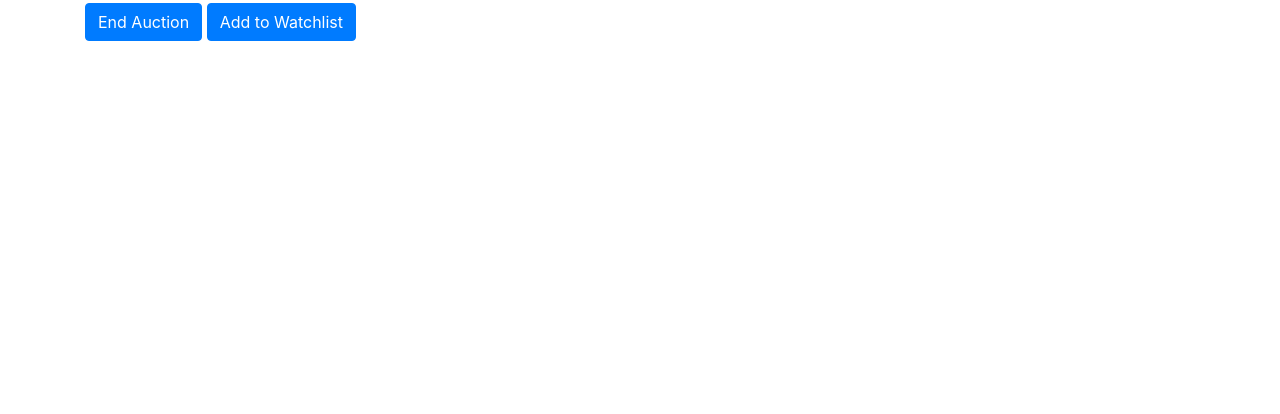
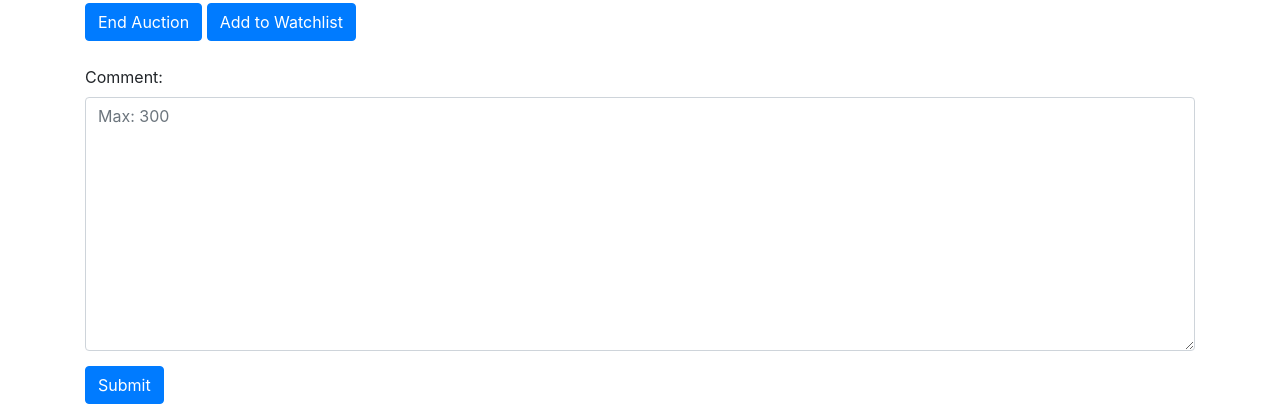
Before and after one commit to brianthtsou/ecommerce-auction-app, a Django app: page /listing/3 in a window 1280 px wide. Shown: the part 533-947 px from the top of the page. Before the commit the page ends 574 px from the top, so only its background shows below. Run offline with Django 3.2, Linux system fonts and the light colour scheme; a user stored in the database is signed in; data comes from the database, SQL or seed files in the repository; both versions use the stored data as it was after the commit; some libraries are stand-ins or nearby versions.

Commit message:
added comments functionality

```diff
--- a/auctions/static/auctions/styles.css
+++ b/auctions/static/auctions/styles.css
@@ -15,3 +15,7 @@ body {
 .active_listing_box {
     color: black;
 }
+
+#form-submit-btn {
+    margin-top: 15px;
+}
--- a/auctions/templates/auctions/listing.html
+++ b/auctions/templates/auctions/listing.html
@@ -37,4 +37,12 @@
         </a>
         {% endif %}
     </div>
+    <br>
+    <div class="container">
+        <form action="{% url 'add_comment' id=list_id %}" method="POST">
+            {% csrf_token %}
+            {{ comment_form }}
+            <input class="btn btn-primary" id="form-submit-btn" type="submit">
+        </form>
+    </div>
 {% endblock %}
--- a/auctions/urls.py
+++ b/auctions/urls.py
@@ -15,5 +15,6 @@ urlpatterns = [
     path("listing/add/<int:id>", views.add_to_watchlist, name="add_to_watchlist"),
     path("listing/bid/<int:id>", views.bid_on_listing, name="bid_on_listing"),
     path("categories", views.categories_view, name="categories_view"),
-    path("listings/<str:cat>", views.single_category_view, name="single_category_view")
+    path("listings/<str:cat>", views.single_category_view, name="single_category_view"),
+    path("listings/<int:id>/cmnt", views.add_comment, name="add_comment")
 ]
--- a/auctions/views.py
+++ b/auctions/views.py
@@ -44,6 +44,9 @@ class NewListingForm(forms.Form):
 
 class BidForm(forms.Form):
     bid_price = forms.DecimalField(max_digits=8, decimal_places=2, label="Bid Price")
+
+class CommentForm(forms.Form):
+    text = forms.CharField(label="Comment", widget=forms.Textarea(attrs={'placeholder': 'Max: 300', 'class': 'form-control', "rows" : 10, "cols" : 20}))
 
 def index(request):
     return render(request, "auctions/index.html", {
@@ -164,7 +167,8 @@ def show_listing(request, id):
         "on_watchlist" : on_watchlist,
         "list_id" : list_id,
         "same_user" : same_user,
-        "category" : category
+        "category" : category,
+        "comment_form" : CommentForm()
     })
 
 @login_required
@@ -253,7 +257,8 @@ def bid_on_listing(request, id):
         "bid_form" : BidForm(),
         "on_watchlist" : on_watchlist,
         "list_id" : d['list_id'],
-        "same_user" : same_user
+        "same_user" : same_user,
+        "comment_form" : CommentForm()
     })
 
 
@@ -275,3 +280,21 @@ def single_category_view(request, cat):
         "category" : category,
         "listings" : listings
     })
+
+def add_comment(request, id):
+    list_id = id
+    l = Listing.objects.get(pk=id)
+    if request.method == "POST":
+        form = CommentForm(request.POST)
+
+    if form.is_valid():
+        text = form.cleaned_data["text"]
+
+    current_user = request.user
+
+    c = Comment(text=text, user=current_user, listing=l)
+    c.save()
+
+    #TODO: might need to refactor this code so messages.success can be displayed upon adding a new message
+
+    return show_listing(request, list_id)
```
Also changed, not shown: db.sqlite3.
